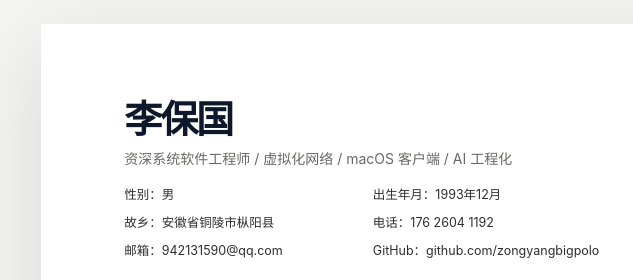
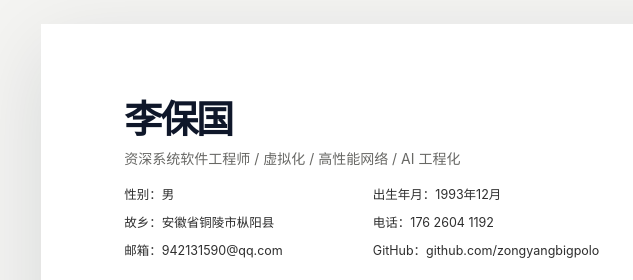
Before and after one commit to zongyangbigpolo/zongyangbigpolo.github.io, a plain HTML site: page resumes/v2/index.html in a window 1280 px wide. Shown: the top 280 px of the page, 202-835 px from the left. Drawn offline with Linux system fonts and the light colour scheme.

Commit message:
v2: update headline role keywords
Co-authored-by: Copilot App <223556219+Copilot@users.noreply.github.com>

```diff
--- a/resumes/v2/index.html
+++ b/resumes/v2/index.html
@@ -12,7 +12,7 @@
         <header class="top-profile">
           <div class="identity">
             <h1>李保国</h1>
-            <p class="role">资深系统软件工程师 / 虚拟化网络 / macOS 客户端 / AI 工程化</p>
+            <p class="role">资深系统软件工程师 / 虚拟化 / 高性能网络 / AI 工程化</p>
             <ul class="contact-list">
               <li>性别：男</li>
               <li>出生年月：1993年12月</li>
```
Also changed, not shown: 1 other file.
